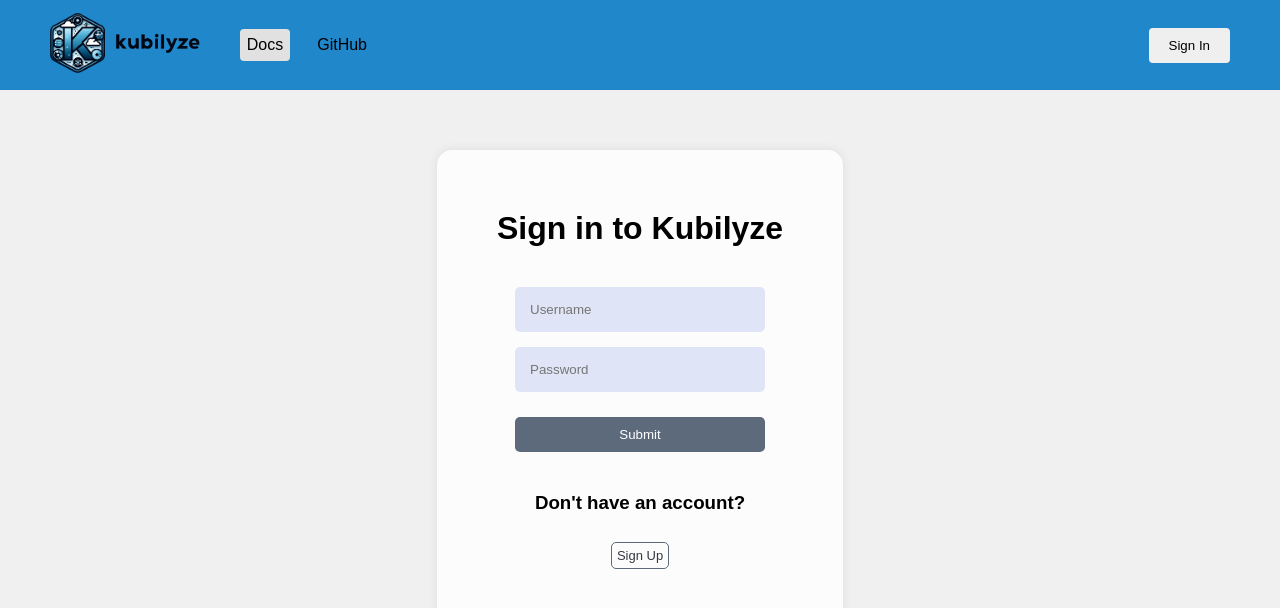
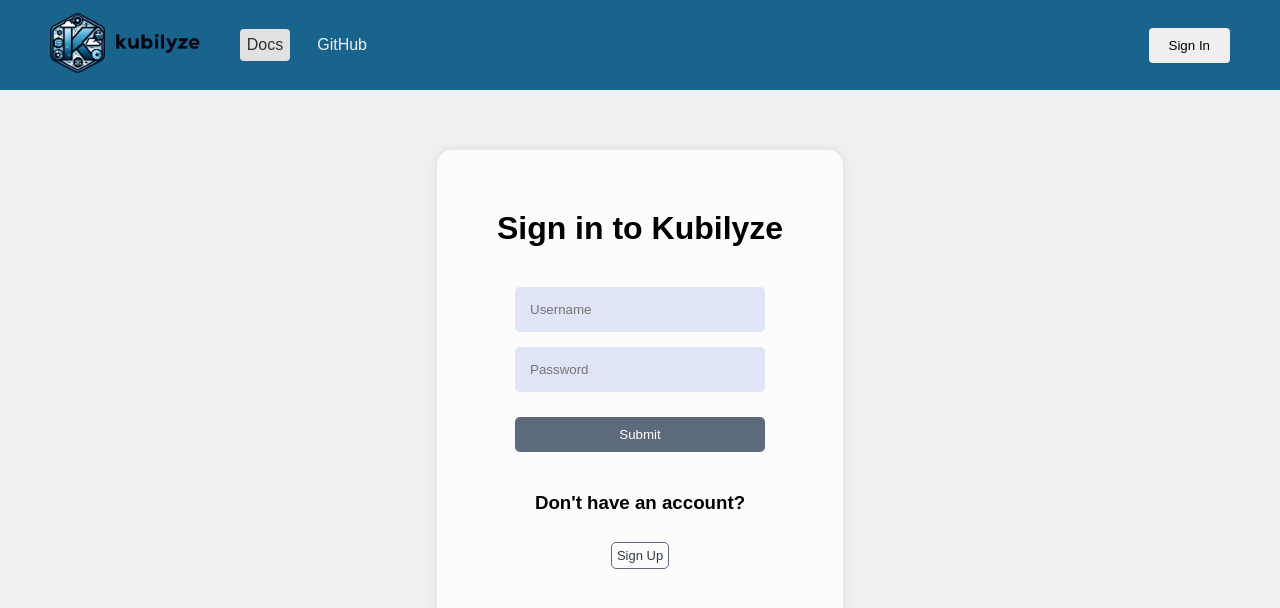
Before and after one commit to oslabs-beta/Kubilyze, a React app: page /login in a window 1280 px wide. In both pictures the pointer is over the link "Docs". Shown: the top 608 px of the page. Built offline with nearby package versions, Linux system fonts and the light colour scheme.

Commit message:
minor color changes

```diff
--- a/client/styles.css
+++ b/client/styles.css
@@ -74,7 +74,7 @@
   /* justify-content: space-between; */
 
   align-items: center;
-  background-color: #2087cb; /* You can change the background color as needed */
+  background-color: #19648D; /* You can change the background color as needed */
   padding: 20px 50px;
   position: fixed;
   top: 0;
@@ -110,7 +110,7 @@
 }
 
 .nav-links a {
-  color: rgb(0, 0, 0);
+  color: #efefef;
   text-decoration: none;
   padding: 7px;
 
@@ -118,6 +118,7 @@
 
 .nav-links a:hover {
   background-color: #e1e1e1; /* Change the hover color as needed */
+  color: rgb(48, 48, 48);
   border-radius: 4px;
 }
 
@@ -213,7 +214,7 @@
 
 .signup:hover{
   color: #1F87CA;
-  border: 1px solid #1F87CA;
+  border: 1px solid #19648D;
 
 }
 
@@ -229,7 +230,7 @@
 }
 
 .submit button:hover {
-  background-color: #1F87CA; /* Change the button color as needed */
+  background-color:  #19648D; /* Change the button color as needed */
 }
 
 /* ----------METRIC PAGES----------*/
```
